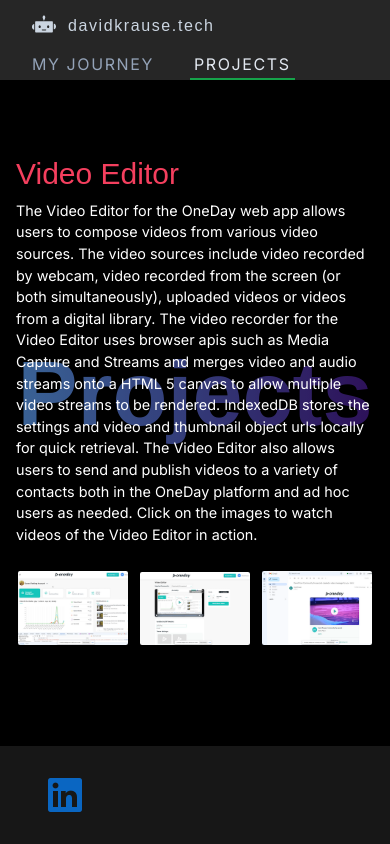
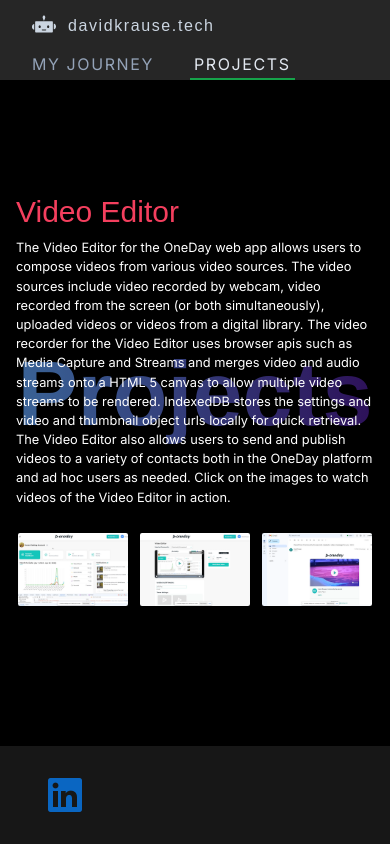
Before and after one commit to thoughtassassin/davidkrause-tech, a Next.js app: page /projects in a window 390 px wide. Built offline with nearby package versions, Linux system fonts and the light colour scheme; a web font is replaced by a local one.

Commit message:
Reduce project text size

```diff
--- a/app/components/Project.tsx
+++ b/app/components/Project.tsx
@@ -55,7 +55,7 @@ export default function Project({
         >
           {title}
         </motion.h2>
-        <p className="text-[0.9rem] sm:text-[1rem] md:max-w-[75cqw] lg:text-[1.5cqw] text-white">
+        <p className="text-[0.8rem] sm:text-[1rem] md:max-w-[75cqw] lg:text-[1.5cqw] text-white">
           {description}
         </p>
         {link && (
```
